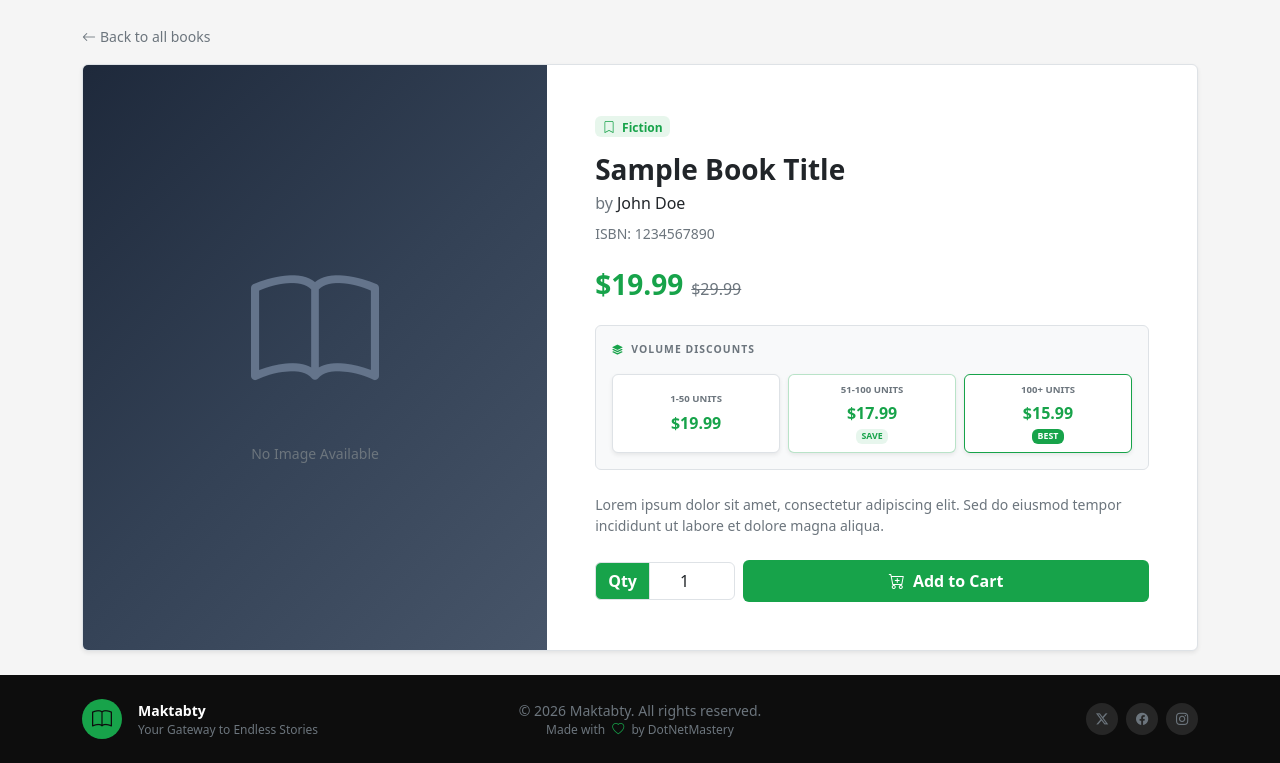
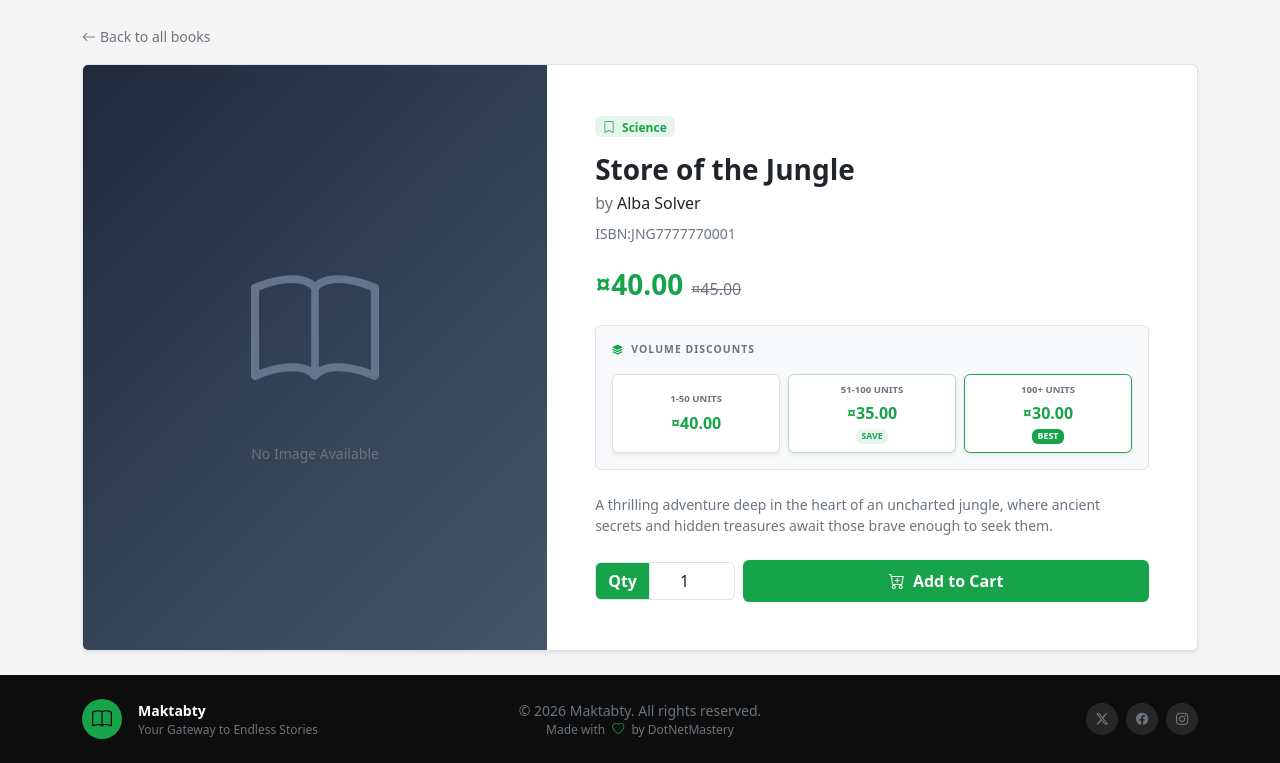
Before and after one commit to kareem-Ahmed25/Maktabty-BookStore, an ASP.NET Core app: page /Customer/Home/Details?productId=1 in a window 1280 px wide. Shown: the part 62-825 px from the top of the page. Run offline with ASP.NET Core 8, Linux system fonts and the light colour scheme; data comes from the database, SQL or seed files in the repository; style sheets or scripts are compiled from the project's sources; some libraries are stand-ins or nearby versions.

Commit message:
Add product details dynamic data

```diff
--- a/MaktabtyWeb/Areas/Customer/Views/Home/Details.cshtml
+++ b/MaktabtyWeb/Areas/Customer/Views/Home/Details.cshtml
@@ -1,12 +1,12 @@
+@model Product
 
 <div class="container py-4">
-    <!-- TODO: Add form with post method -->
-    <form>
+    <form method="post">
         <!-- TODO: Add hidden field for ProductId -->
 
         <div class="mb-3">
-            <!-- TODO: Add back link to Index page -->
-            <a href="#" class="text-decoration-none text-secondary small fw-medium d-inline-flex align-items-center gap-1">
+
+            <a asp-action="Index" class="text-decoration-none text-secondary small fw-medium d-inline-flex align-items-center gap-1">
                 <i class="bi bi-arrow-left"></i> Back to all books
             </a>
         </div>
@@ -15,31 +15,33 @@
             <div class="row g-0">
                 <!-- Image -->
                 <div class="col-lg-5 d-flex align-items-stretch" style="background: linear-gradient(135deg, #1e293b, #334155, #475569); min-height: 480px;">
-                    <!-- TODO: Add conditional logic to display product image or placeholder -->
-                    <div class="d-flex flex-column align-items-center justify-content-center w-100">
-                        <i class="bi bi-book" style="font-size: 8rem; color: #64748b;"></i>
-                        <p class="text-secondary small mt-3">No Image Available</p>
-                    </div>
+                    @if (!string.IsNullOrEmpty(Model.ImageUrl))
+                    {
+                        <img src="@Model.ImageUrl" class="w-100 h-100" style="object-fit:cover;" />
+                    }
+                    else
+                    {
+                        <div class="d-flex flex-column align-items-center justify-content-center w-100">
+                            <i class="bi bi-book" style="font-size: 8rem; color: #64748b;"></i>
+                            <p class="text-secondary small mt-3">No Image Available</p>
+                        </div>
+
+                    }
                 </div>
 
                 <!-- Details -->
                 <div class="col-lg-7 p-4 p-lg-5">
-                    <!-- TODO: Display category name dynamically -->
                     <span class="badge mb-3" style="background: rgba(23,163,74,0.1); color: #17A34A;">
-                        <i class="bi bi-bookmark me-1"></i> Fiction
+                        <i class="bi bi-bookmark me-1"></i> @Model.Category.Name
                     </span>
-                    <!-- TODO: Display product title -->
-                    <h1 class="h3 fw-bold mb-1">Sample Book Title</h1>
-                    <!-- TODO: Display author name -->
-                    <p class="text-secondary mb-2">by <span class="fw-medium text-dark">John Doe</span></p>
+                    <h1 class="h3 fw-bold mb-1">@Model.Title</h1>
+                    <p class="text-secondary mb-2">by <span class="fw-medium text-dark">@Model.Author</span></p>
                     <!-- TODO: Display ISBN -->
-                    <p class="text-secondary small mb-4">ISBN: 1234567890</p>
+                    <p class="text-secondary small mb-4">ISBN:@Model.ISBN</p>
 
                     <div class="d-flex align-items-baseline gap-2 mb-4">
-                        <!-- TODO: Display Price (regular price) -->
-                        <span class="h3 fw-bold mb-0" style="color: #17A34A;">$19.99</span>
-                        <!-- TODO: Display ListPrice (strikethrough) -->
-                        <span class="text-decoration-line-through text-secondary">$29.99</span>
+                        <span class="h3 fw-bold mb-0" style="color: #17A34A;">@Model.Price.ToString("c")</span>
+                        <span class="text-decoration-line-through text-secondary">@Model.ListPrice.ToString("c")</span>
                     </div>
 
                     <!-- Volume Discounts -->
@@ -51,32 +53,28 @@
                             <div class="col-4">
                                 <div class="bg-white border rounded p-2 shadow-sm h-100 d-flex flex-column align-items-center justify-content-center">
                                     <p class="text-uppercase text-secondary mb-1" style="font-size: 0.6rem; font-weight: 700;">1-50 Units</p>
-                                    <!-- TODO: Display Price -->
-                                    <p class="fw-bold mb-0" style="color: #17A34A;">$19.99</p>
+                                    <p class="fw-bold mb-0" style="color: #17A34A;">@Model.Price.ToString("c")</p>
                                 </div>
                             </div>
                             <div class="col-4">
                                 <div class="bg-white border rounded p-2 shadow-sm h-100 d-flex flex-column align-items-center justify-content-center" style="border-color: rgba(23,163,74,0.3) !important;">
                                     <p class="text-uppercase text-secondary mb-1" style="font-size: 0.6rem; font-weight: 700;">51-100 Units</p>
-                                    <!-- TODO: Display Price50 -->
-                                    <p class="fw-bold mb-0" style="color: #17A34A;">$17.99</p>
+                                    <p class="fw-bold mb-0" style="color: #17A34A;">@Model.Price50.ToString("c")</p>
                                     <span class="badge mt-1" style="font-size: 0.55rem; background: rgba(23,163,74,0.1); color: #17A34A;">SAVE</span>
                                 </div>
                             </div>
                             <div class="col-4">
                                 <div class="bg-white border rounded p-2 shadow-sm h-100 d-flex flex-column align-items-center justify-content-center" style="border-color: #17A34A !important;">
                                     <p class="text-uppercase text-secondary mb-1" style="font-size: 0.6rem; font-weight: 700;">100+ Units</p>
-                                    <!-- TODO: Display Price100 -->
-                                    <p class="fw-bold mb-0" style="color: #17A34A;">$15.99</p>
+                                    <p class="fw-bold mb-0" style="color: #17A34A;">@Model.Price100.ToString("c")</p>
                                     <span class="badge text-white mt-1" style="font-size: 0.55rem; background: #17A34A;">BEST</span>
                                 </div>
                             </div>
                         </div>
                     </div>
 
-                    <!-- TODO: Display product description (use Html.Raw for HTML content) -->
                     <div class="text-secondary small mb-4">
-                        Lorem ipsum dolor sit amet, consectetur adipiscing elit. Sed do eiusmod tempor incididunt ut labore et dolore magna aliqua.
+                        @Html.Raw(Model.Description)
                     </div>
 
                     <div class="d-flex align-items-center gap-2">
```
